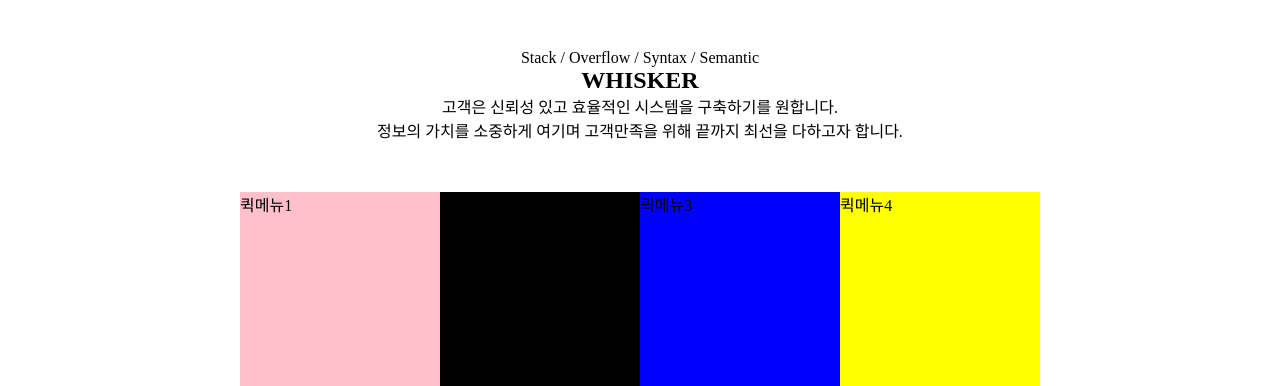
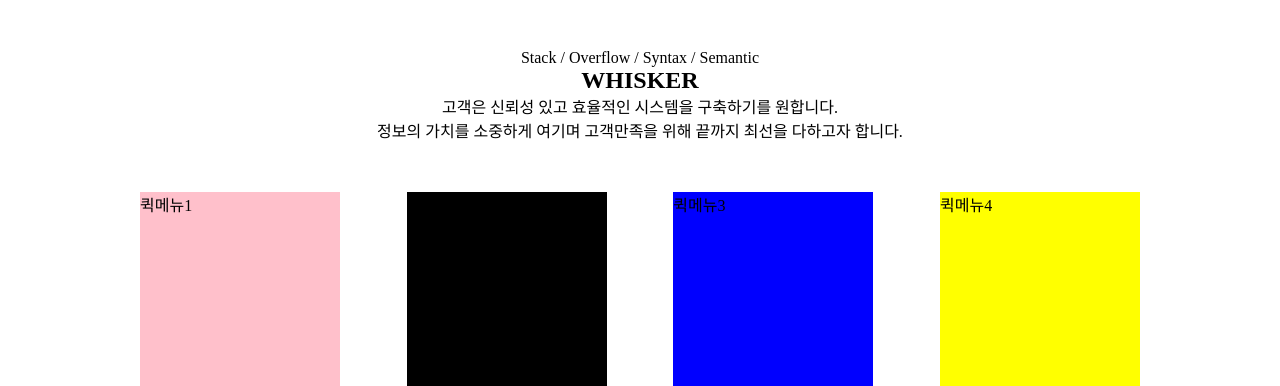
Before and after one commit to ziniiiiii/whiskerStudy, a plain HTML site: page 과제/whisker.html in a window 1280 px wide. Shown: the part 71-457 px from the top of the page. Drawn offline with Linux system fonts and the light colour scheme.

Commit message:
과제 수정

```diff
--- a/과제/layout.css
+++ b/과제/layout.css
@@ -57,15 +57,17 @@ html,body{
 	display:flex;
 	justify-content:space-between;
 	padding-top:50px;
+	width:1000px;
 }
 
 #main .content #section-02{
-
+	padding:
 }
 
 #main .content #section-02 ul{
 	display:flex;
-
+	justify-content:space-between;
+	width:100%;
 }
 
 #main .content #section-02 ul > li{
```
